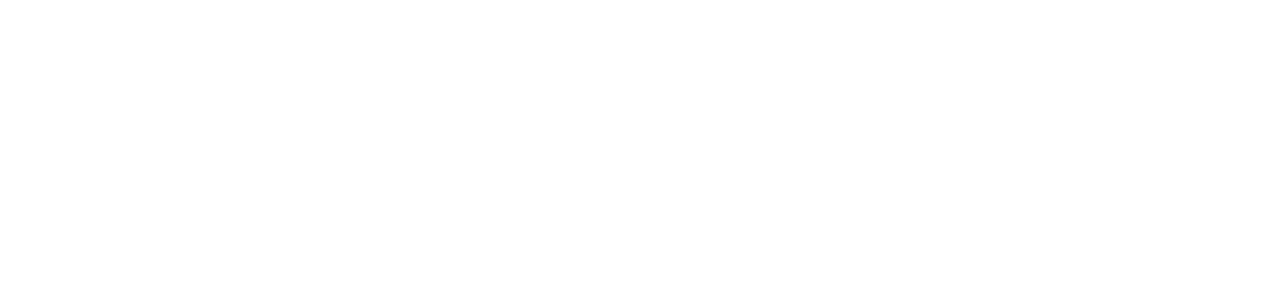
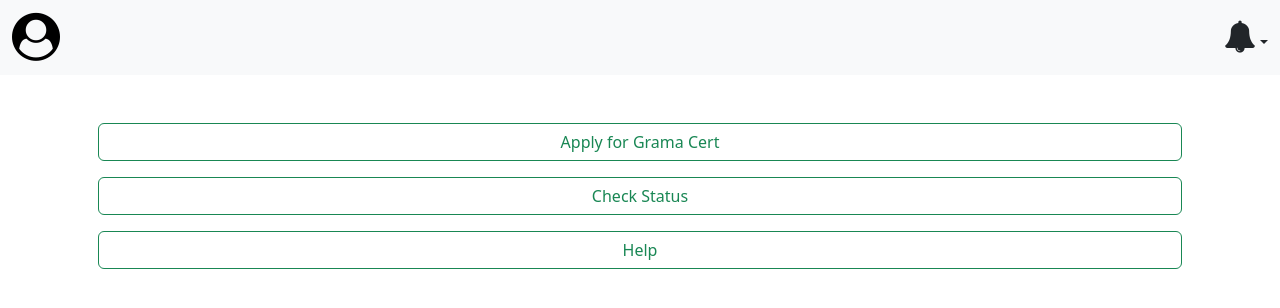
Before and after one commit to GramaApp6/grama-app, a React (Create React App) app: page /home in a window 1280 px wide. Before the commit this address had no page. Shown: the top 308 px of the page. Built offline with nearby package versions, Linux system fonts and the light colour scheme.

Commit message:
Add home page

```diff
--- a/public/index.html
+++ b/public/index.html
@@ -9,6 +9,7 @@
       name="description"
       content="Web site created using create-react-app"
     />
+    <link rel="stylesheet" href="https://cdnjs.cloudflare.com/ajax/libs/font-awesome/4.7.0/css/font-awesome.min.css">
     <link rel="apple-touch-icon" href="%PUBLIC_URL%/logo512.png" />
     <!--
       manifest.json provides metadata used when your web app is installed on a
--- a/src/App.tsx
+++ b/src/App.tsx
@@ -3,6 +3,7 @@
 import LandingPage from "./pages/LandingPage";
 import 'bootstrap/dist/css/bootstrap.min.css';
 import  'bootstrap/dist/js/bootstrap.bundle.min.js';
+import HomePage from "./pages/HomePage";
 
 function App() {
     return (
@@ -11,6 +12,7 @@
                 <Route path="/" element={<LandingPage/>}>
                     <Route index element={<LandingPage/>}/>
                 </Route>
+                <Route path="/home" element={<HomePage/>}/>
             </Routes>
         </BrowserRouter>
     );
--- /dev/null
+++ b/src/components/ProfileNavbar.tsx
@@ -0,0 +1,34 @@
+import React from 'react';
+function ProfileNavbar() {
+    return (
+        <nav className="navbar bg-body-tertiary">
+            <div className="container-fluid">
+                <a className="navbar-brand" href="/">
+                    <i className="fa fa-user-circle" style={{fontSize: "3rem"}}></i>
+                </a>
+                <div>
+                    <ul className="me-auto mb-2 mb-lg-0 list-unstyled">
+                        <li className="nav-item">
+                            <a className="nav-link dropdown-toggle" href="#" role="button" data-bs-toggle="dropdown"
+                               aria-expanded="false">
+                                <i className="fa fa-bell" style={{fontSize: "2rem"}}></i>
+                            </a>
+                            <ul className="dropdown-menu dropdown-menu-end">
+                                <li><a className="dropdown-item" href="#">Action</a></li>
+                                <li><a className="dropdown-item" href="#">Another action</a></li>
+                                <li>
+                                    <hr className="dropdown-divider"/>
+                                </li>
+                                <li className="text-center">
+                                    <button className="btn btn-outline-success">Login</button>
+                                </li>
+                            </ul>
+                        </li>
+                    </ul>
+                </div>
+            </div>
+        </nav>
+    );
+}
+
+export default ProfileNavbar;
--- /dev/null
+++ b/src/pages/HomePage.tsx
@@ -0,0 +1,17 @@
+import React from 'react';
+import ProfileNavbar from "../components/ProfileNavbar";
+
+function HomePage() {
+    return (<>
+        <ProfileNavbar/>
+        <div className="container">
+            <div className="d-flex flex-column p-3 pt-5">
+                <button className="btn btn-outline-success mb-3">Apply for Grama Cert</button>
+                <button className="btn btn-outline-success mb-3">Check Status</button>
+                <button className="btn btn-outline-success mb-3">Help</button>
+            </div>
+        </div>
+        </>);
+}
+
+export default HomePage;
--- a/src/pages/LandingPage.tsx
+++ b/src/pages/LandingPage.tsx
@@ -1,5 +1,5 @@
 import React from 'react';
-import logo from '../logo.svg';
+import logo from '../assets/logo.svg';
 import Navbar from "../components/Navbar";
 
 function LandingPage() {
```
Also changed, not shown: src/assets/logo.svg (renamed from src/logo.svg).
